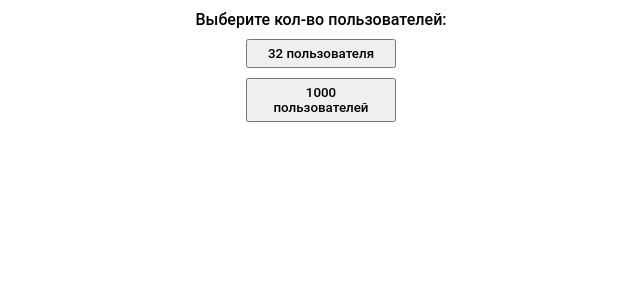
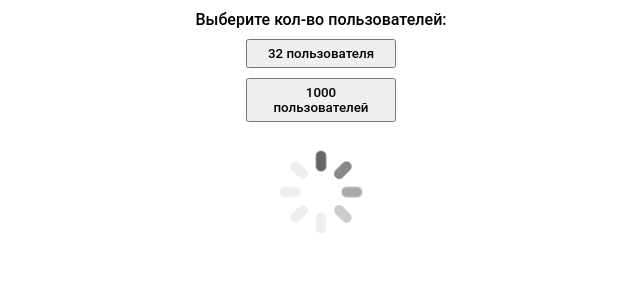
Before and after one commit to b13d/React-Users, a React (Vite) app: page / in a window 1280 px wide. Both pictures are taken after a click on the button "32 пользователя". Shown: the top 300 px of the page, without its empty margins (319-959 px from the left). Built offline with nearby package versions, Linux system fonts and the light colour scheme; no server answers.

Commit message:
add gif loaded

```diff
--- a/src/Pages.jsx
+++ b/src/Pages.jsx
@@ -22,6 +22,10 @@ function Pages(props) {
   const [currentUrl, setUrl] = useState("");
   const [numberPages, setNumberPages] = useState("");
   const [currentNumber, setNumberPage] = useState("");
+  const [classGif, setClassGif] = useState({
+    width: 120 + "px",
+    display: "none",
+  });
 
   props.url !== undefined ? setUrl(props.url) : "";
 
@@ -97,6 +101,14 @@ function Pages(props) {
     }
   }, [currentUrl]);
 
+  useEffect(() => {
+    if (listPages.length > 0) {
+      setClassGif({
+        width: 120 + "px",
+        display: "none",
+      });
+    }
+  }, [listPages]);
   // console.log(listPages);
 
   const handleClickNumberPage = (id) => {
@@ -106,19 +118,32 @@ function Pages(props) {
   console.log(listPages);
   console.log(listPages.length);
   // console.log(listPages[currentNumber]);
+
   return (
     <>
       <div className="chose">
         Выберите кол-во пользователей:
         <button
-          onClick={() => SmallUsers(setUrl, setNumberPages, setNumberPage)}
+          onClick={() =>
+            SmallUsers(
+              setUrl,
+              setNumberPages,
+              setNumberPage,
+              setListPages,
+              setClassGif
+            )
+          }
           className="btn-chose"
         >
           32 пользователя
         </button>
-        <button onClick={() => BigUsers(setUrl)} className="btn-chose">
+        <button
+          onClick={() => BigUsers(setUrl, setClassGif, setListPages)}
+          className="btn-chose"
+        >
           1000 пользователей
         </button>
+        <img style={classGif} src="/loaded.gif" alt="gif" />
       </div>
       {listPages.length > 1 ? listPages[currentNumber] : listPages}
       <div className="numbers-page">{numberPages}</div>
@@ -126,7 +151,20 @@ function Pages(props) {
   );
 }
 
-export function SmallUsers(setUrl, setNumberPages, setNumberPage) {
+export function SmallUsers(
+  setUrl,
+  setNumberPages,
+  setNumberPage,
+  setListPages,
+  setClassGif
+) {
+  setClassGif({
+    width: 120 + "px",
+    display: "block",
+  });
+
+  setListPages("");
+
   setNumberPages("");
   setNumberPage("");
   let url =
@@ -135,7 +173,14 @@ export function SmallUsers(setUrl, setNumberPages, setNumberPage) {
   console.log("мало");
 }
 
-export function BigUsers(setUrl) {
+export function BigUsers(setUrl, setClassGif, setListPages) {
+  setListPages("");
+
+  setClassGif({
+    width: 120 + "px",
+    display: "block",
+  });
+
   let url =
     "http://www.filltext.com/?rows=1000&id=%7Bnumber%7C1000%7D&firstName=%7BfirstName%7D&delay=3&lastName=%7BlastName%7D&email=%7Bemail%7D&phone=%7Bphone%7C(xxx)xxx-xx-xx%7D&address=%7BaddressObject%7D&description=%7Blorem%7C32%7D";
   setUrl(url);
```
Also changed, not shown: loaded.gif (added).
